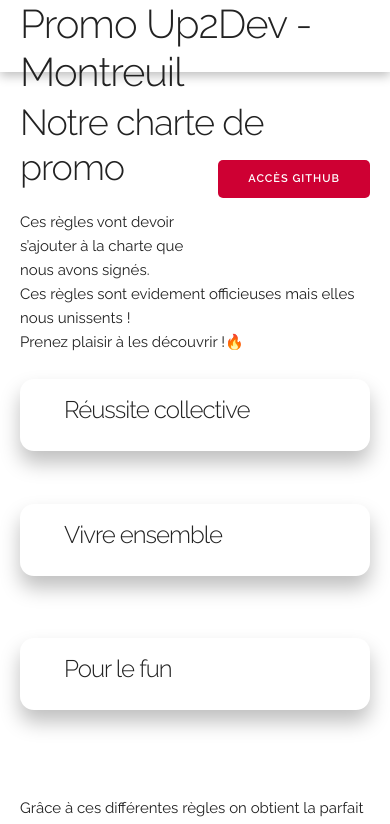
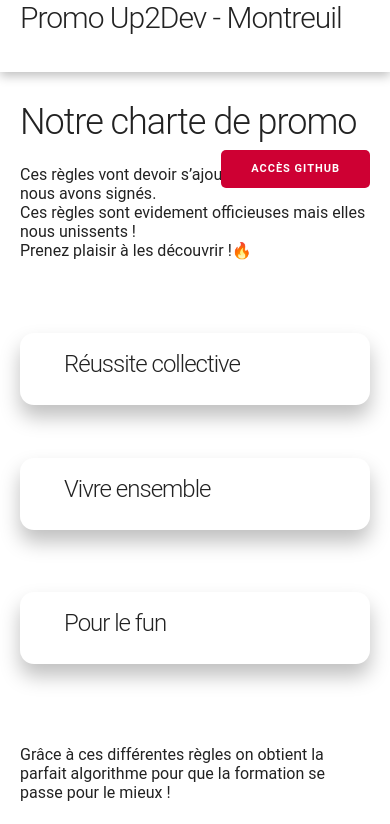
Before and after one commit to MelinaSlhk/charte, a plain HTML site: page index.html in a window 390 px wide. Shown: the top 824 px of the page. Drawn offline with Linux system fonts and the light colour scheme.

Commit message:
modif CSS HTML

```diff
--- a/css/style.css
+++ b/css/style.css
@@ -8,8 +8,8 @@
 }
 
 @media screen and (max-width: 480px){
-header
-    font-size: 1%;
+h1 {
+    font-size: 30px;
 }
 }
 
@@ -32,7 +32,7 @@ h2{
     flex-direction: row;
     float:right;
     position: relative;
-    bottom: 50px;
+    bottom: 135px;
     color: white;
     background: #CE0033;
     border-radius: 5px;
--- a/index.html
+++ b/index.html
@@ -52,11 +52,13 @@
         <div class="column">
           <h2>Notre charte de promo</h2>
 
-            <button class="button-github"type="button"> <a href="https://github.com/about">Accès Github</a></button>
 
           <p>Ces règles vont devoir s’ajouter à la charte que nous avons signés.<br>
             Ces règles sont evidement officieuses mais elles nous unissents !<br>
-             Prenez plaisir à les découvrir !🔥</p>
+            Prenez plaisir à les découvrir !🔥</p>
+          </div>
+          <div>
+            <button class="button-github"type="button"> <a href="https://github.com/about">Accès Github</a></button>
         </div>
       </div>
     </section>
```
